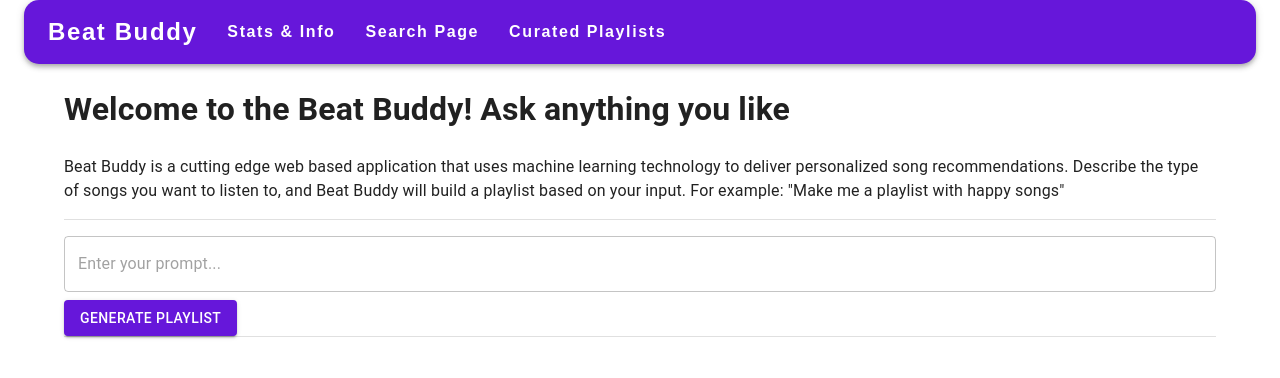
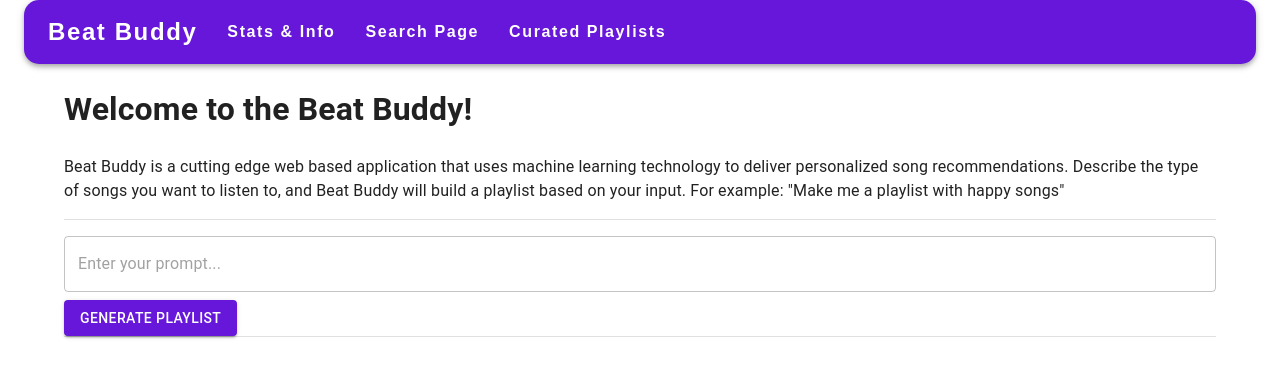
Before and after one commit to icpedroza/namis-minions, a React (Create React App) app in the folder client/: page / in a window 1280 px wide. Shown: the top 378 px of the page. Built offline with nearby package versions, Linux system fonts and the light colour scheme.

Commit message:
final typo fixes

```diff
--- a/client/src/pages/LLMPage.js
+++ b/client/src/pages/LLMPage.js
@@ -75,7 +75,7 @@ export default function LLMPage() {
     return (
         <ThemeProvider theme={theme}>
             <Container>
-                <h1>Welcome to the Beat Buddy! Ask anything you like</h1>
+                <h1>Welcome to the Beat Buddy!</h1>
                 <p>
                     Beat Buddy is a cutting edge web based application that uses machine learning technology to deliver
                     personalized song recommendations. Describe the type of songs you want to listen to, and Beat Buddy
--- a/client/src/pages/SearchPage.js
+++ b/client/src/pages/SearchPage.js
@@ -99,7 +99,7 @@ export default function SearchPage() {
                     />
                 </Grid>
                 <Grid item xs={4}>
-                    <p>Daceability</p>
+                    <p>Danceability</p>
                     <Slider
                         value={danceability}
                         min={0}
```
